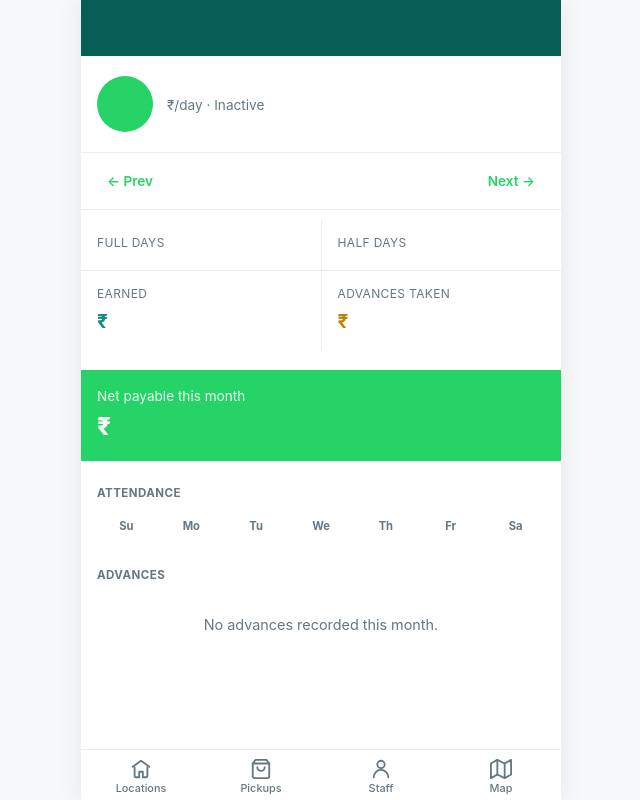
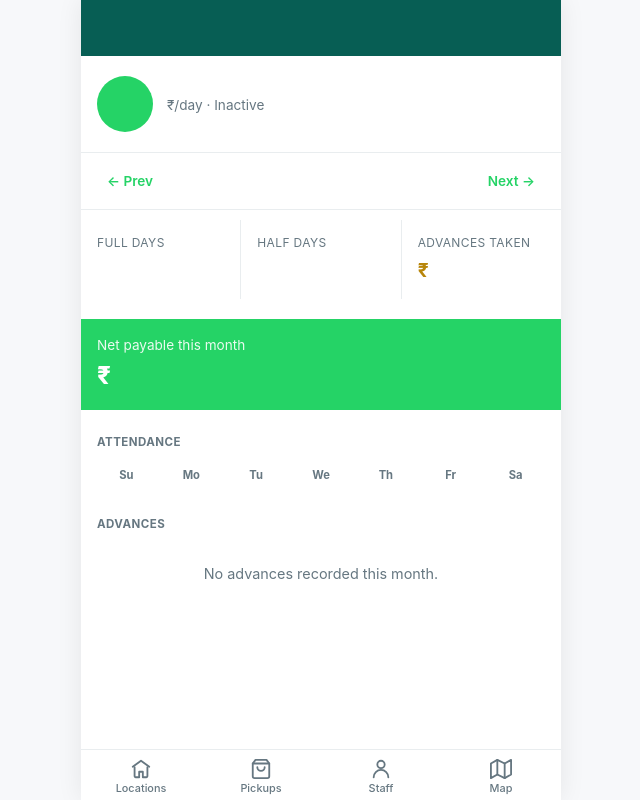
Before and after one commit to suhailvs/pressman, a Django app: template myapp/templates/locations/staff_detail.html in a window 1280 px wide. Shown: the whole page, without its empty margins (319-959 px from the left). Run offline with Django 5.2, Linux system fonts and the light colour scheme; the template is opened without the code that fills it, so the values that code supplies are empty; some libraries are stand-ins or nearby versions.

Commit message:
removed 1 col

```diff
--- a/myapp/templates/locations/staff_detail.html
+++ b/myapp/templates/locations/staff_detail.html
@@ -31,7 +31,7 @@
   }
 
   .sd-summary{
-    display: grid; grid-template-columns: 1fr 1fr;
+    display: grid; grid-template-columns: 1fr 1fr 1fr;
     gap: 1px; background: var(--wa-border);
     margin: 10px 0;
   }
@@ -40,7 +40,6 @@
   }
   .sd-summary__label{ font-size: 0.75rem; color: var(--wa-text-muted); margin: 0; text-transform: uppercase; letter-spacing: 0.03em; }
   .sd-summary__value{ font-size: 1.2rem; font-weight: 700; color: var(--wa-text); margin: 4px 0 0; }
-  .sd-summary__value--green{ color: var(--wa-green); }
   .sd-summary__value--amber{ color: #B8860B; }
 
   .sd-net-band{
@@ -121,10 +120,6 @@
       <p class="sd-summary__value">{{ half_days }}</p>
     </div>
     <div class="sd-summary__card">
-      <p class="sd-summary__label">Earned</p>
-      <p class="sd-summary__value sd-summary__value--green">&#8377;{{ earned }}</p>
-    </div>
-    <div class="sd-summary__card">
       <p class="sd-summary__label">Advances taken</p>
       <p class="sd-summary__value sd-summary__value--amber">&#8377;{{ total_advance }}</p>
     </div>
```
